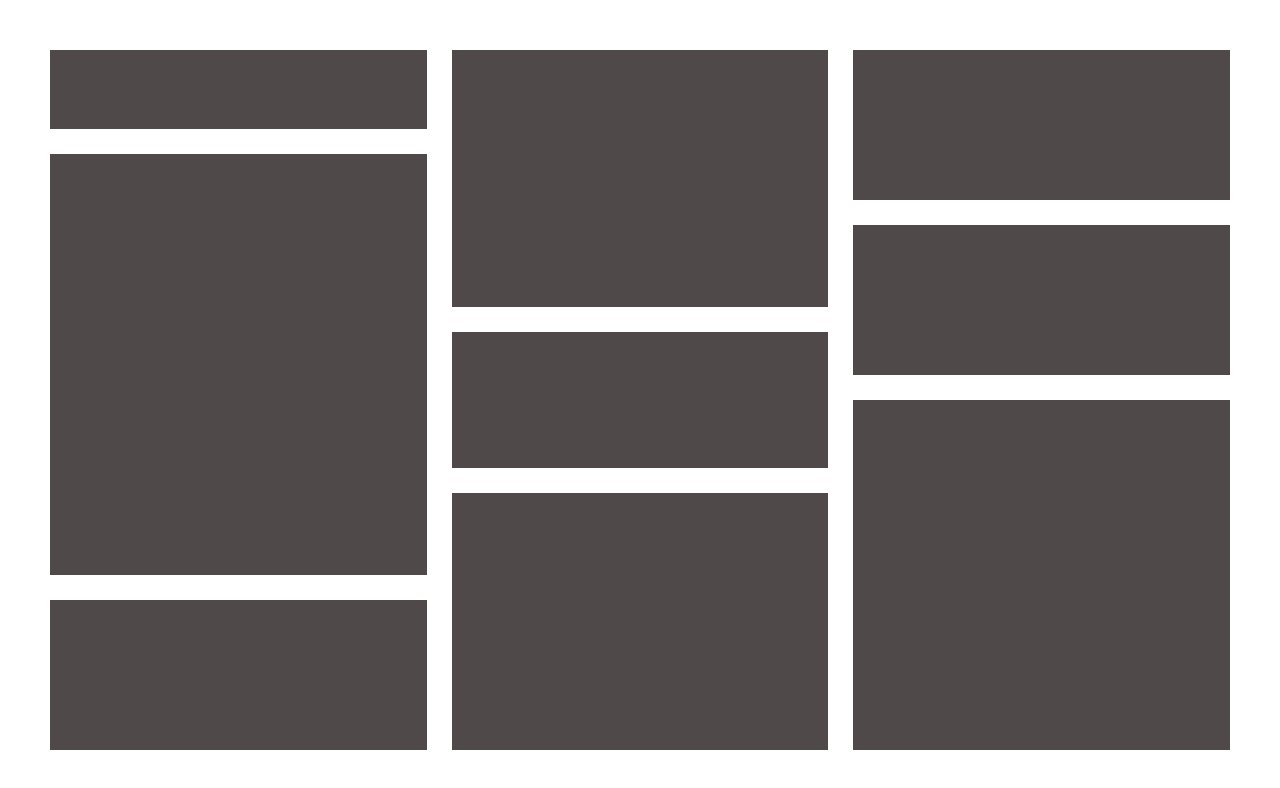
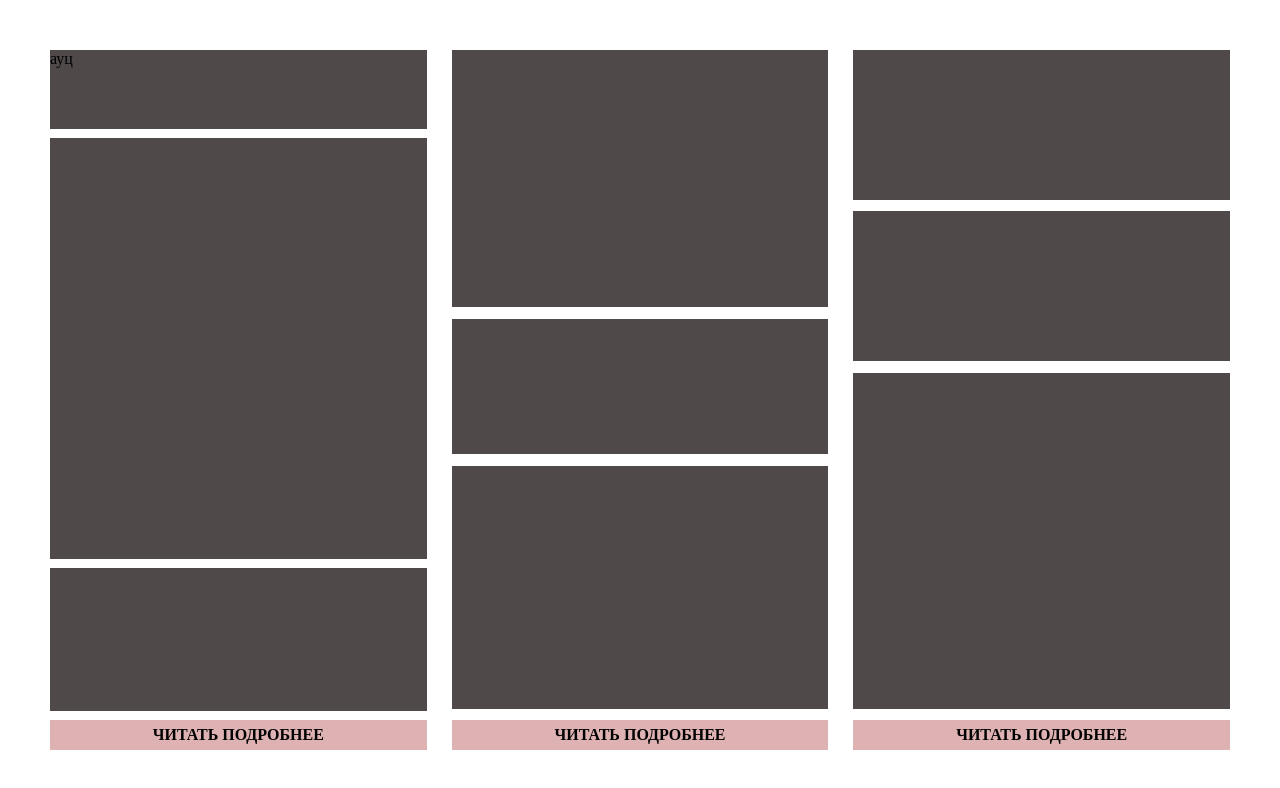
Before and after one commit to Project-workshop-sec-semestr/Project-practice, a website: page pages/MainPage/main.html in a window 1280 px wide. Drawn offline with Linux system fonts and the light colour scheme.

Commit message:
added pages

```diff
--- /dev/null
+++ b/pages/DecryptorPage/DescryptorPage.css
@@ -0,0 +1,7 @@
+*{
+	box-sizing: border-box;
+}
+
+.link-to-main {
+	background-color: red;
+}
--- a/index.html
+++ b/pages/MainPage/main.html
@@ -4,25 +4,35 @@
 	<meta charset='UTF-8'>
 	<title>Title</title>
 	<link rel='stylesheet' href='styles.css'>
-	<link rel='stylesheet' href='reset.css'>
+	<link rel='stylesheet' href='../../reset.css'>
 </head>
 
 <body>
 	<div class='parent'>
 		<div class = "column column-1">
-			<div class='container container-1'></div>
+			<div class='container container-1'>ауц</div>
 			<div class='container container-2'></div>
 			<div class='container container-3'></div>
+			<div class = 'button_container'>
+				<a href='../DecryptorPage/DescryptorPage.html' class='redirection-link'>ЧИТАТЬ ПОДРОБНЕЕ</a>
+			</div>
+
 		</div>
 		<div class = "column column-2">
 			<div class='container container-4'></div>
 			<div class='container container-5'></div>
 			<div class='container container-6'></div>
+			<div class='button_container'>
+				<a href='../MultiplexerPage/page2.html' class='redirection-link'>ЧИТАТЬ ПОДРОБНЕЕ</a>
+			</div>
 		</div>
 		<div class = "column column-3">
 			<div class='container container-7'></div>
 			<div class='container container-8'></div>
 			<div class='container container-9'></div>
+			<div class='button_container'>
+				<a href='../SummerPage/page3.html' class='redirection-link'>ЧИТАТЬ ПОДРОБНЕЕ</a>
+			</div>
 		</div>
 	</div>
 </body>
--- a/styles.css
+++ b/pages/MainPage/styles.css
@@ -7,7 +7,7 @@
 	height: 100vh;
 	width: 100%;
 	padding: 50px;
-
+	justify-content: space-between;
 }
 
 .column{
@@ -19,6 +19,7 @@
 
 .column-1, .column-2{
 	margin-right: 25px;
+
 }
 
 .container-1 {
@@ -32,7 +33,7 @@
 }
 
 .container-3 {
-	height: calc((210 / 980) * 100% );
+	height: calc((200 / 980) * 100% );
 	background-color: #4F4949;
 }
 
@@ -47,7 +48,7 @@
 }
 
 .container-6 {
-	height: calc((360 / 980) * 100% );
+	height: calc((340 / 980) * 100% );
 	background-color: #4F4949;
 }
 
@@ -62,6 +63,17 @@
 }
 
 .container-9 {
-	height: calc((490 / 980) * 100% );
+	height: calc((470 / 980) * 100% );
 	background-color: #4F4949;
 }
+
+.redirection-link {
+	display: flex;
+	width: 100%;
+	height: 30px;
+	background-color: #deb2b2;
+	font-weight: bold;
+	color: black;
+	justify-content: center;
+	align-items: center;
+}
```
Also changed, not shown: pages/DecryptorPage/DescryptorPage.html (added, +14 -0 lines), pages/MultiplexerPage/page2.html (added, +19 -0 lines), pages/SummerPage/page3.html (added, +19 -0 lines).
